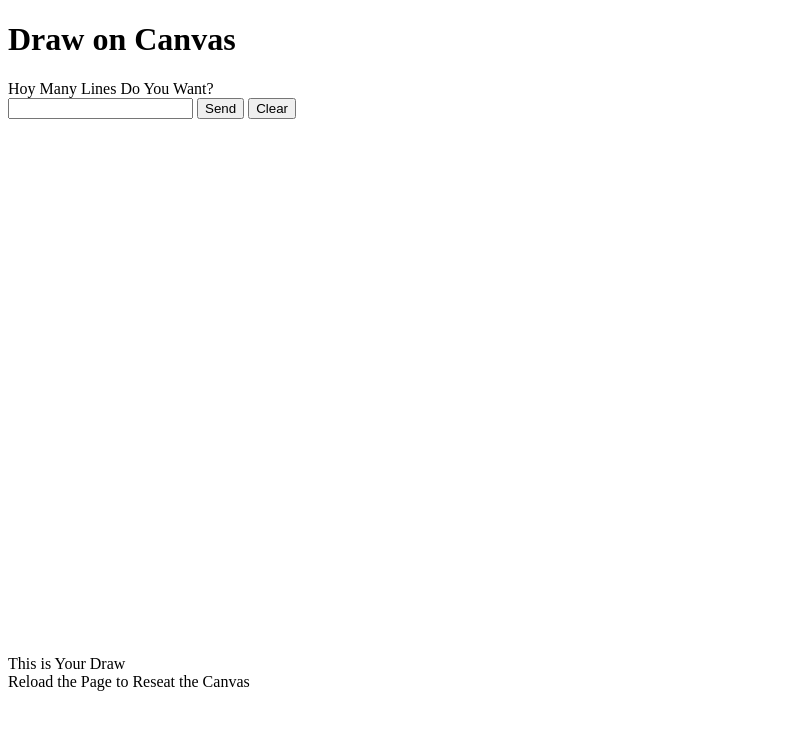
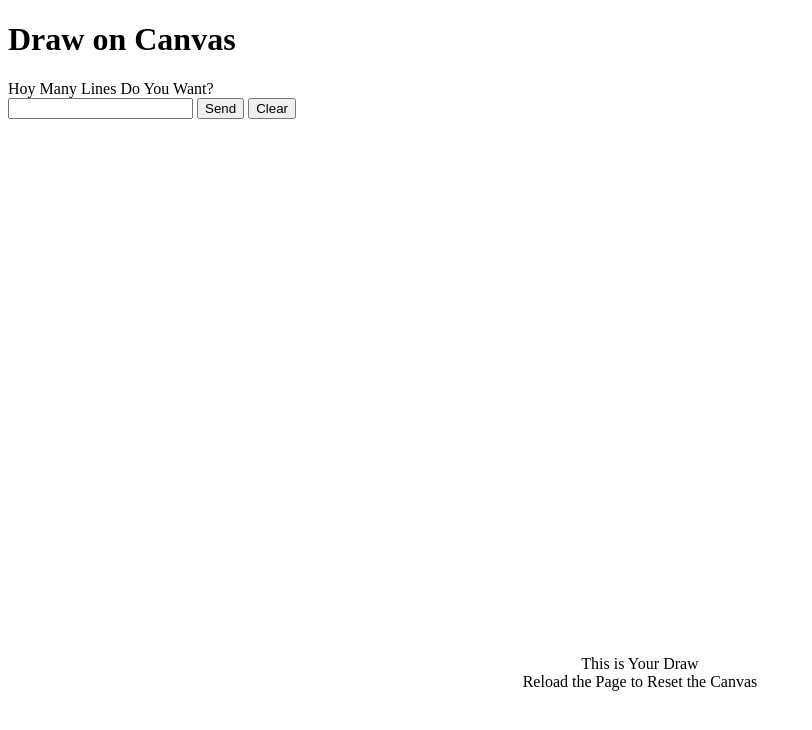
Before and after one commit to renzo-aguirre/Canvas_Draw, a plain HTML site: page index.html in a window 1280 px wide. Shown: the whole page, without its empty margins (0-812 px from the left). Drawn offline with Linux system fonts and the light colour scheme.

Commit message:
Update index.html

```diff
--- a/index.html
+++ b/index.html
@@ -11,9 +11,9 @@
             <input type="button" value="Send" id="btn" />
             <input type="button" value="Clear" id="c_btn" />
         </p>
-        <canvas width="500" height="500" id="board"></canvas>
-    <p>This is Your Draw<br>
-        Reload the Page to Reseat the Canvas</p>
+        <center><canvas width="500" height="500" id="board"></canvas></cemter>
+        <p>This is Your Draw<br>
+            Reload the Page to Reset the Canvas</p>
         <script src="scripts.js"></script>
 </body>
 </html>
```
